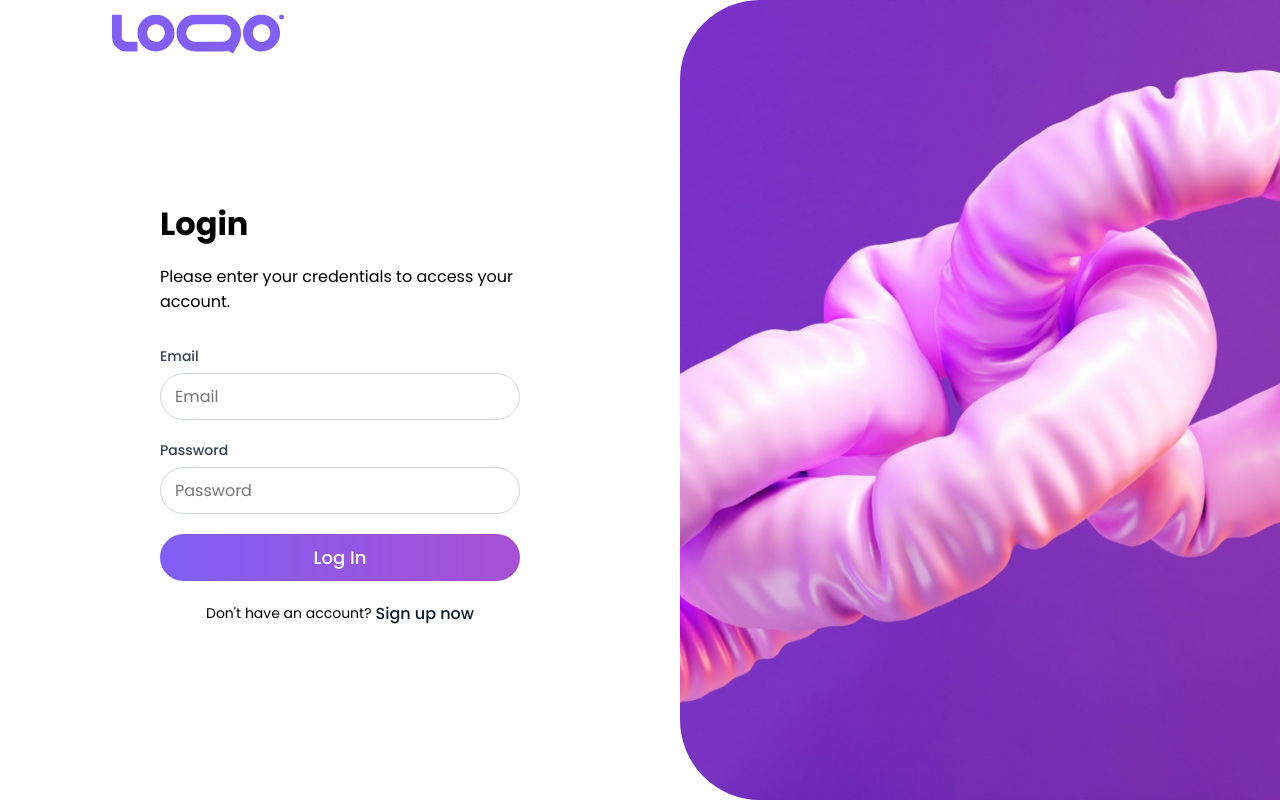
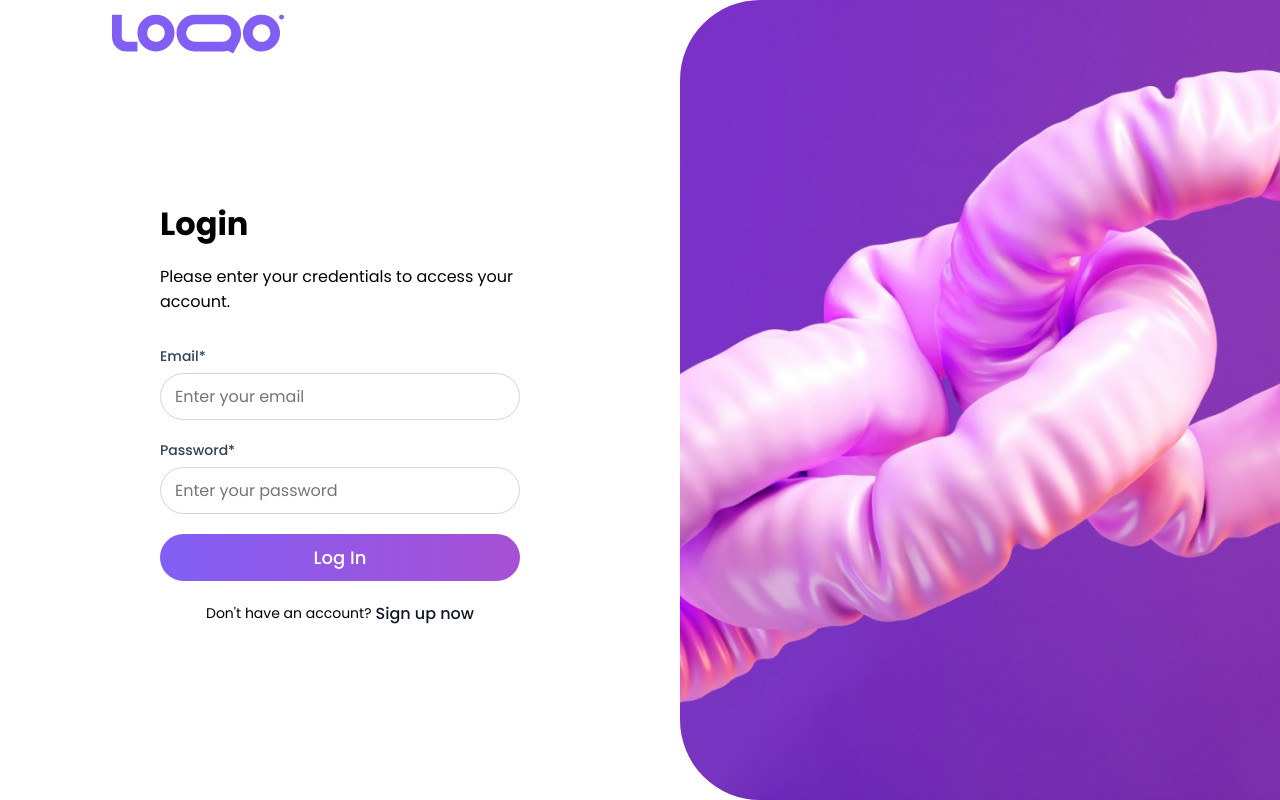
Before and after one commit to henriettamajai/ecommerce-app, a React (Create React App) app in the folder ecommerce/: page /login in a window 1280 px wide. Built offline with nearby package versions, Linux system fonts and the light colour scheme.

Commit message:
Added error message to the login form

```diff
--- a/ecommerce/src/components/loginForm/LoginForm.js
+++ b/ecommerce/src/components/loginForm/LoginForm.js
@@ -3,11 +3,13 @@ import Button from '../button/Button';
 import styles from './LoginForm.module.css';
 import { useNavigate } from 'react-router-dom';
 
-const LoginForm = () => {
+const LoginForm = ({ onSubmit }) => {
     const [formData, setFormData] = useState({
         email: '',
         password: '',
     });
+
+    const [errorMessage, setErrorMessage] = useState('');
 
     const handleInputChange = (e) => {
         const { name, value } = e.target;
@@ -15,12 +17,29 @@ const LoginForm = () => {
             ...prevData,
             [name]: value,
         }));
+        setErrorMessage('');
+    };
+
+    const validateForm = () => {
+        const { email, password } = formData;
+        if (!email || !password) {
+            return 'Please fill out both email and password fields.';
+        }
+        return null;
     };
 
     const handleSubmit = (e) => {
         e.preventDefault();
-        console.log('Login form data:', formData);
+
+        const validationError = validateForm();
+        if (validationError) {
+            setErrorMessage(validationError);
+            return;
+        }
+
+        onSubmit(formData);
     };
+
     const navigate = useNavigate();
     const handleSignUpClick = () => {
         navigate('/signup');
@@ -28,18 +47,21 @@ const LoginForm = () => {
 
     return (
         <form className={styles.form} onSubmit={handleSubmit}>
+
+
             <div className={styles.inputWrapper}>
-                <label htmlFor="email" className={styles.label}>Email</label>
-                <input id="email" type="email" name="email" placeholder="Email" className={styles.inputFullWidth} value={formData.email} onChange={handleInputChange} />
+                <label htmlFor="email" className={styles.label}>Email*</label>
+                <input id="email" type="email" name="email" placeholder="Enter your email" className={styles.inputFullWidth} value={formData.email} onChange={handleInputChange} />
             </div>
             <div className={styles.inputWrapper}>
-                <label htmlFor="password" className={styles.label}>Password</label>
-                <input id="password" type="password" name="password" placeholder="Password" className={styles.inputFullWidth} value={formData.password} onChange={handleInputChange} />
+                <label htmlFor="password" className={styles.label}>Password*</label>
+                <input id="password" type="password" name="password" placeholder="Enter your password" className={styles.inputFullWidth} value={formData.password} onChange={handleInputChange} />
             </div>
 
-            <Button size="medium" variant="filled" type="submit" className={styles.buttonFullWidth}>
-                Log In
-            </Button>
+            {errorMessage && <p className={styles.error}>{errorMessage}</p>}
+
+            <Button size="medium" variant="filled" type="submit" className={styles.buttonFullWidth}>Log In</Button>
+
             <div className={styles.signupLink}>
                 <span>Don't have an account?</span>
                 <Button size='extraSmall' variant='link' state='active' onClick={handleSignUpClick}> Sign up now </Button>
--- a/ecommerce/src/components/loginForm/LoginForm.module.css
+++ b/ecommerce/src/components/loginForm/LoginForm.module.css
@@ -48,3 +48,9 @@
     gap: 4px;
     font-size: 14px;
 }
+
+.error{
+    color: red;
+    font-size: 14px;
+    margin-top: 2px;
+  }
```
